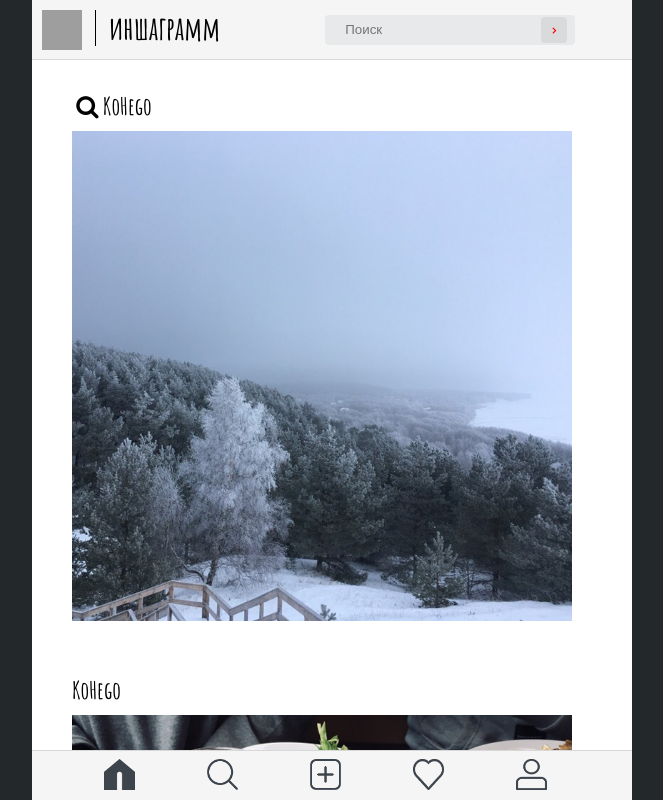
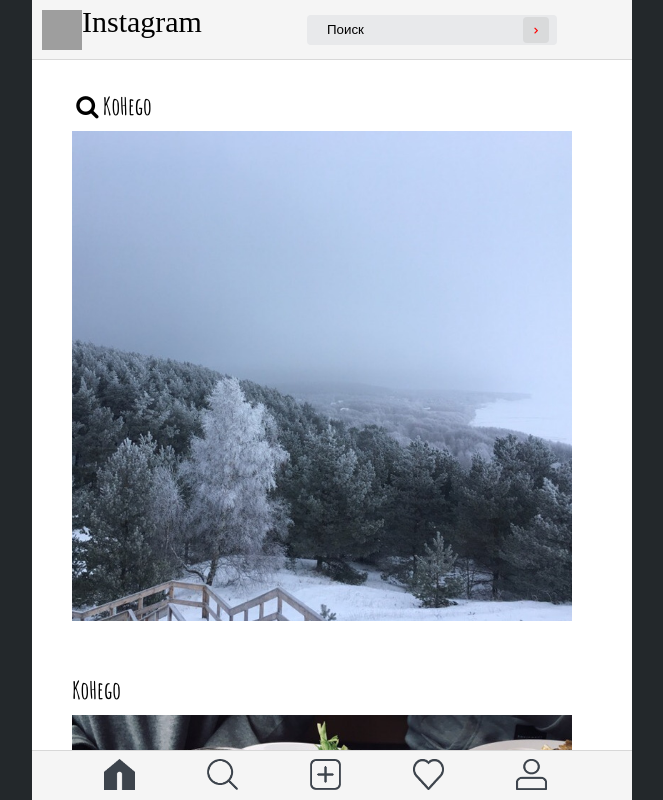
Before and after one commit to Lego91/secgm, a plain HTML site: page index.html in a window 1280 px wide. Shown: the whole page, without its empty margins (308-971 px from the left). Drawn offline with Linux system fonts and the light colour scheme; grey boxes are pictures that could not be loaded.

Commit message:
Instagram

```diff
--- a/index.html
+++ b/index.html
@@ -13,11 +13,11 @@
 	<div class="page">
 		<div class="header">
 			<div><img id="photo" src="http://pluspng.com/img-png/instagram-png-open-2000.png"></div>
-			<div class="one"><h1>иншаграмм<h1></div>
+			<div class="one">Instagram</div>
 			<div class="serch">
-				<form action="" method="get">
-					<input type="text" name="poisk" placeholder="Поиск" value>
-					<button type="sublit"></button>
+				<form  action="" method="get">
+					<input type="search" name="poisk"  value="Поиск">
+					<button type="submit"></button>
 				</form>
 			</div>
 		</div>
--- a/main.css
+++ b/main.css
@@ -40,8 +40,9 @@ html, body {
 }
 
 .one {
-	height: 40px;
-
+	height: 50px;
+	font-family:Trattatello, italic;
+	font-size: 30px;
 }
 
 h1 {
```
